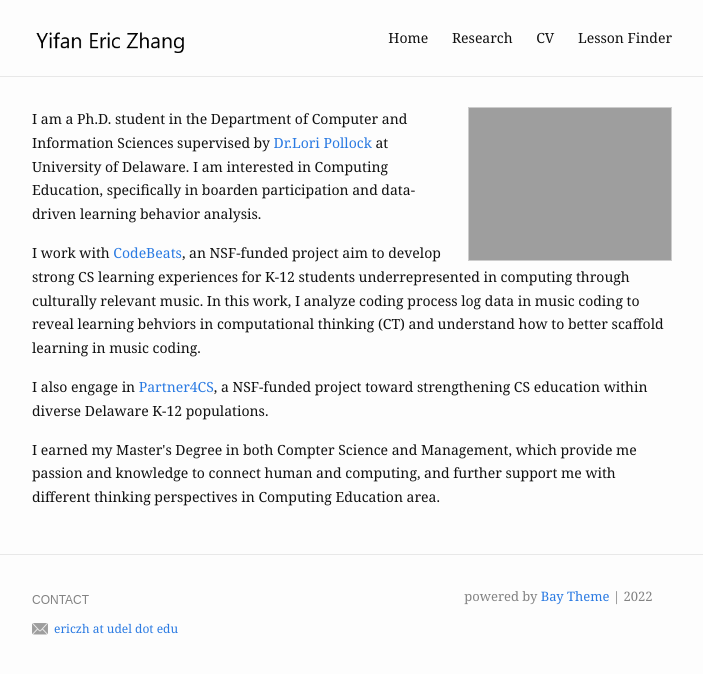
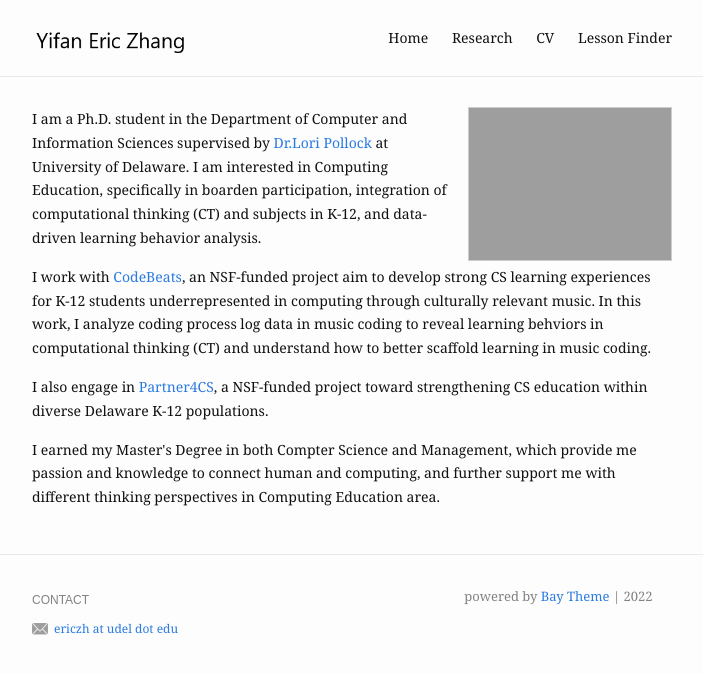
Before and after one commit to mianhu888/mianhu888.github.io, a Jekyll site: the page built from index.md, in a window 1280 px wide. Shown: the top 674 px of the page, without its empty margins (288-991 px from the left). Built offline with Jekyll 4.4.1, drawn with Linux system fonts in a browser that asks for light colours.

Commit message:
add link

```diff
--- a/_layouts/work.html
+++ b/_layouts/work.html
@@ -31,6 +31,7 @@
           <div class="work-item">
             <span class="work-text">
               <strong>{{ item.title }}</strong>
+              {{ item.link }}
               <br/>
               {{ item.authors }}
               <br/>
--- a/index.md
+++ b/index.md
@@ -6,7 +6,7 @@ profile_picture:
 ---
 
 <p>
-  I am a Ph.D. student in the Department of Computer and Information Sciences supervised by <a href="https://www.eecis.udel.edu/~pollock/"> Dr.Lori Pollock</a> at University of Delaware. I am interested in Computing Education, specifically in boarden participation and data-driven learning behavior analysis.
+  I am a Ph.D. student in the Department of Computer and Information Sciences supervised by <a href="https://www.eecis.udel.edu/~pollock/"> Dr.Lori Pollock</a> at University of Delaware. I am interested in Computing Education, specifically in boarden participation, integration of computational thinking (CT) and subjects in K-12, and data-driven learning behavior analysis.
 </p>
 
 <p>
```
Also changed, not shown: research.md (+3 -0 lines).
